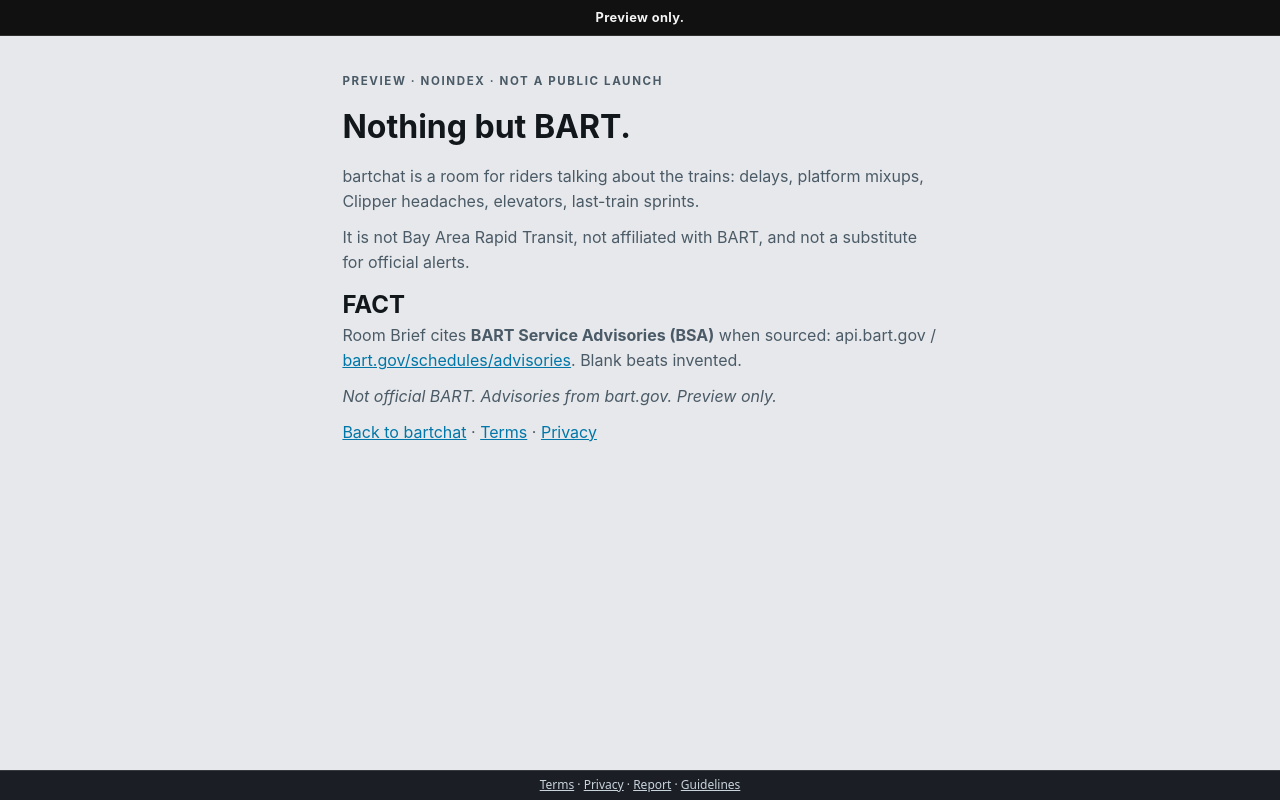
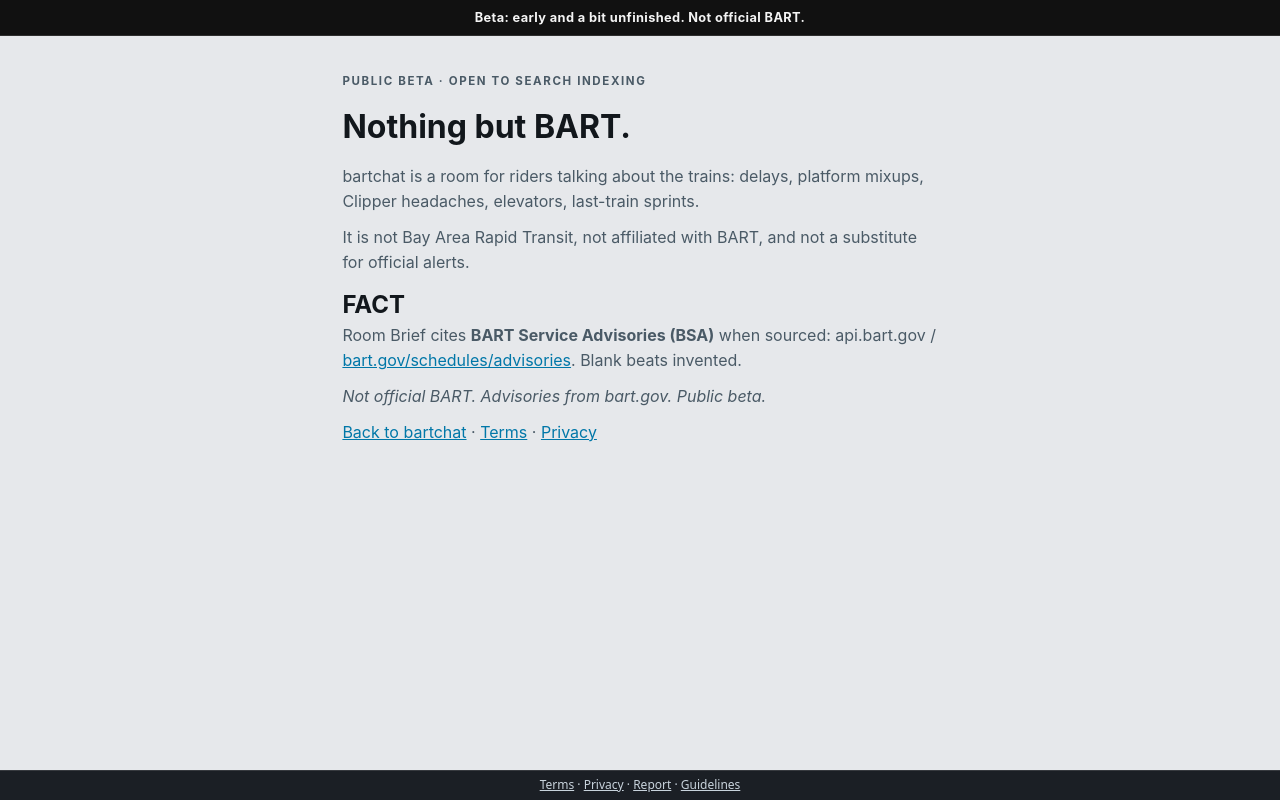
Before and after one commit to jebbdykstra99/bartchat, a plain HTML site: page about.html in a window 1280 px wide. Drawn offline with Linux system fonts and the light colour scheme.

Commit message:
Preview lift rework: match gaichat #35 / ciachat #25.
Drop noindex on legal and topic pages (keep 404.html and report.html
untouched). Remove leftover Preview lock modal sentences, Preview-only
banners and kickers, and og/twitter Preview / noindex claims
(buffetchat: "Preview · noindex · no GTM" becomes "Beta · no GTM").
Sitemap stays as-is and is consistent with the now-indexable pages.
No em or en dashes in new copy. Training crawlers stay Disallowed.

```diff
--- a/about.html
+++ b/about.html
@@ -2,22 +2,21 @@
 <html lang="en">
 <head>
   <meta charset="UTF-8">
-  <meta name="robots" content="noindex, nofollow">
   <meta name="viewport" content="width=device-width, initial-scale=1.0">
   <title>About bartchat: Nothing but BART.</title>
   <link rel="icon" type="image/svg+xml" href="favicon.svg">
   <link rel="stylesheet" href="styles.css?v=13">
 </head>
 <body class="legal-page">
-  <div class="preview-banner" role="status">Preview only.</div>
+  <div class="preview-banner" role="status">Beta: early and a bit unfinished. Not official BART.</div>
   <article class="legal-doc">
-    <p class="legal-kicker">Preview · noindex · not a public launch</p>
+    <p class="legal-kicker">Public beta · open to search indexing</p>
     <h1>Nothing but BART.</h1>
     <p>bartchat is a room for riders talking about the trains: delays, platform mixups, Clipper headaches, elevators, last-train sprints.</p>
     <p>It is not Bay Area Rapid Transit, not affiliated with BART, and not a substitute for official alerts.</p>
     <h2>FACT</h2>
     <p>Room Brief cites <strong>BART Service Advisories (BSA)</strong> when sourced: api.bart.gov / <a href="https://www.bart.gov/schedules/advisories" rel="noopener">bart.gov/schedules/advisories</a>. Blank beats invented.</p>
-    <p><em>Not official BART. Advisories from bart.gov. Preview only.</em></p>
+    <p><em>Not official BART. Advisories from bart.gov. Public beta.</em></p>
     <p><a href="./">Back to bartchat</a> · <a href="terms.html">Terms</a> · <a href="privacy.html">Privacy</a></p>
   </article>
 <footer class="legal-footer" role="contentinfo" aria-label="Legal">
```
Also changed, not shown: blue.html (+0 -1 lines), east-bay.html (+0 -1 lines), green.html (+0 -1 lines), guidelines.html (+0 -1 lines), index.html (+4 -4 lines), orange.html (+0 -1 lines), peninsula-nights.html (+0 -1 lines), privacy.html (+0 -1 lines), red.html (+0 -1 lines), sfo.html (+0 -1 lines), south-bay.html (+0 -1 lines), terms.html (+0 -1 lines), transbay.html (+0 -1 lines), yellow.html (+0 -1 lines).
